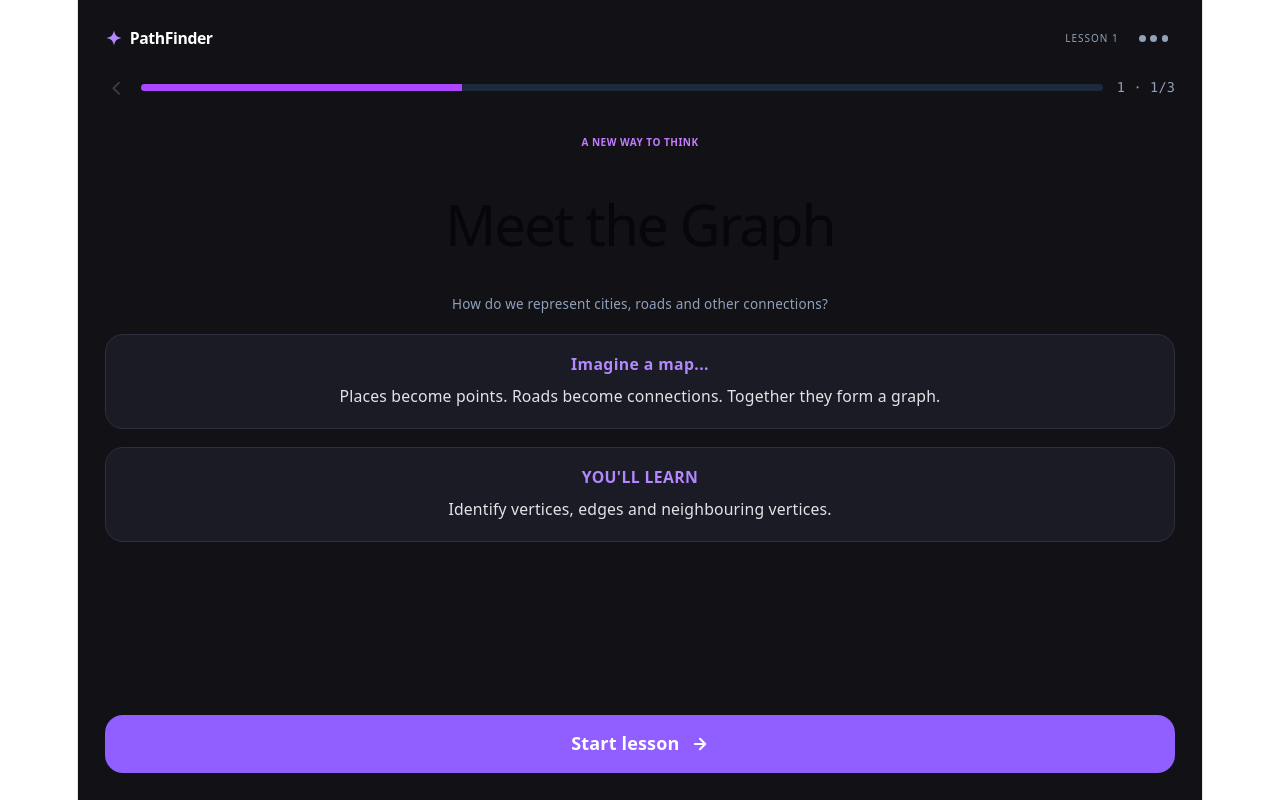
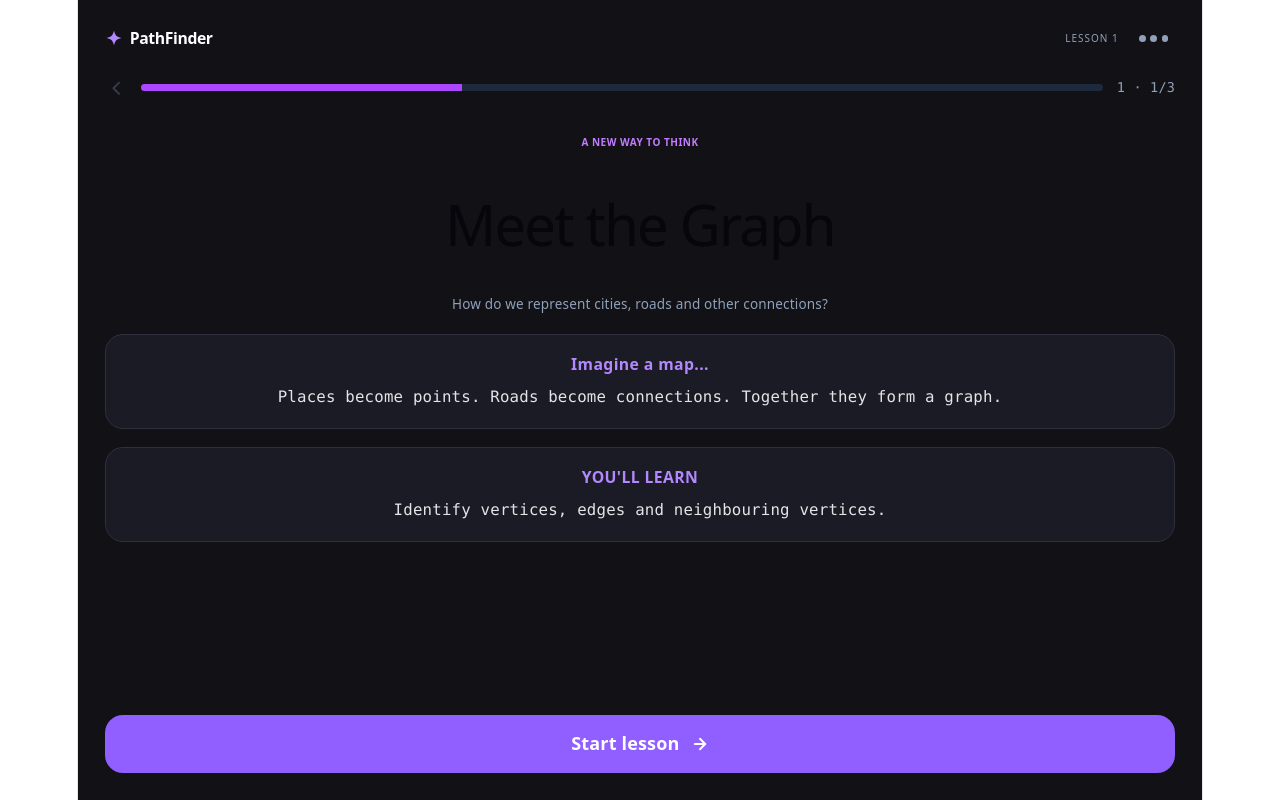
Before and after one commit to thomasisebeck/COS750, a React (Vite) app in the folder frontend/: page / in a window 1280 px wide. Both pictures are taken after a click on the button "Begin lesson 01". Built offline with nearby package versions, Linux system fonts and the light colour scheme.

Commit message:
Changes made to be able to do multi line info.

```diff
--- a/frontend/src/components/infoCard.tsx
+++ b/frontend/src/components/infoCard.tsx
@@ -74,7 +74,7 @@ export const InfoCard: React.FC<InfoCardProps> = ({
         <span>{heading}</span>
       </div>
 
-      <p className="text-zinc-200 text-sm leading-relaxed break-words">
+      <p className="text-zinc-200 text-sm leading-relaxed break-words whitespace-pre-line font-mono">
         {body}
       </p>
     </div>
```
